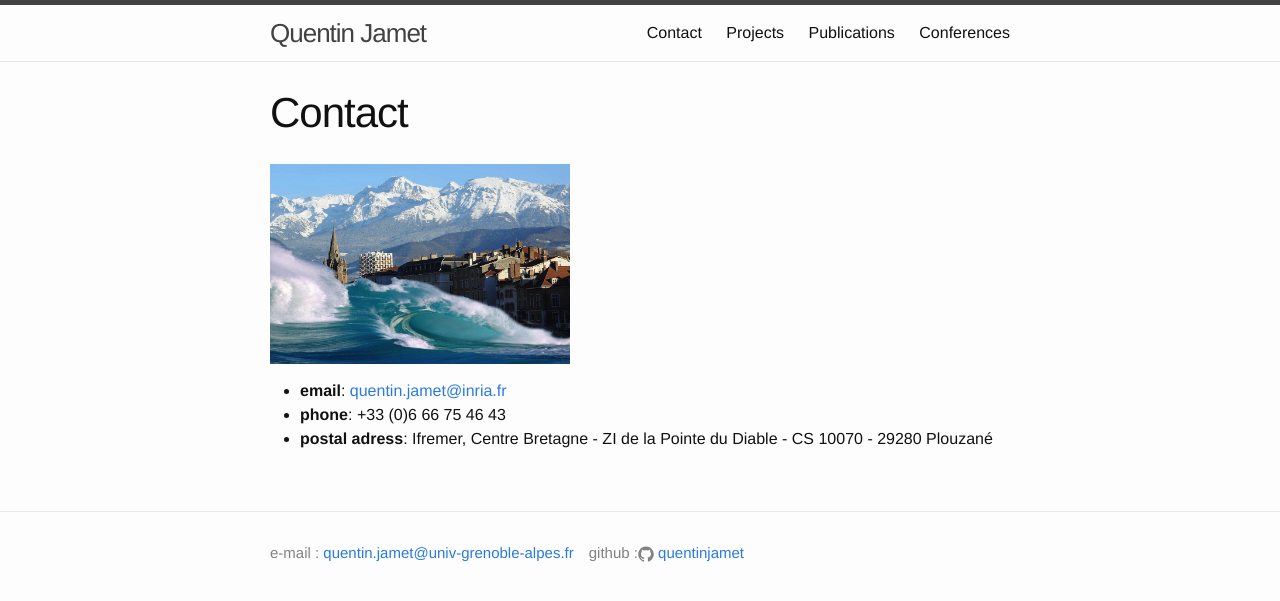
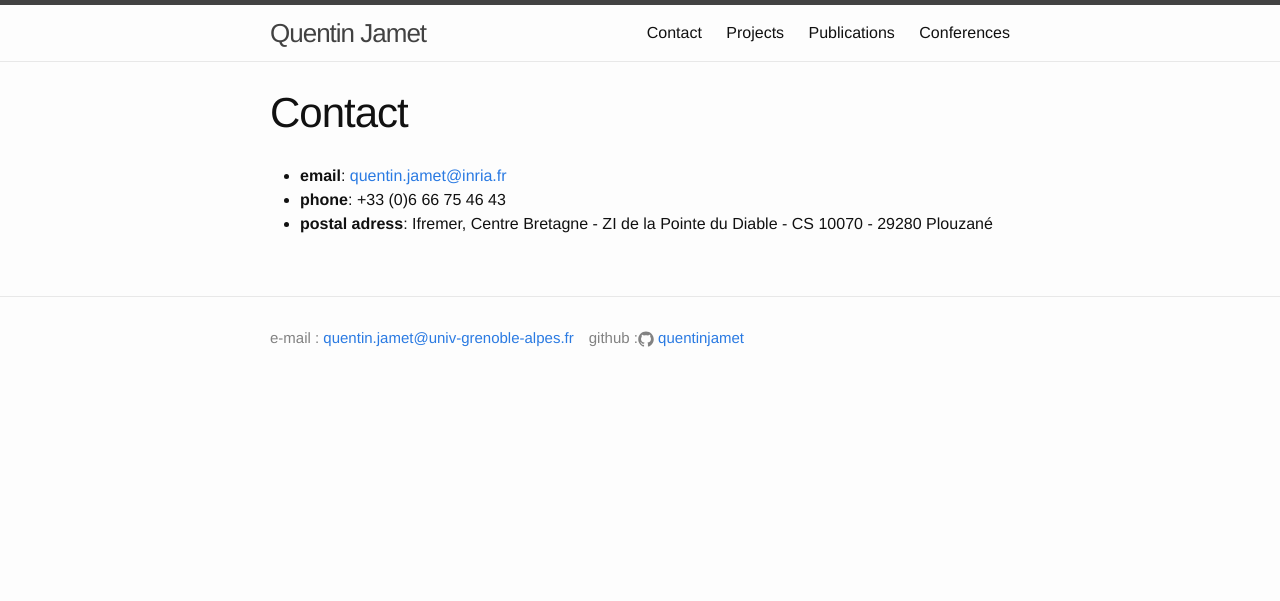
Before and after one commit to quentinjamet/quentinjamet.github.io, a Jekyll site: the page built from contact.md, in a window 1280 px wide. Shown: the top 601 px of the page. Built offline with Jekyll 4.4.1, drawn with Linux system fonts in a browser that asks for light colours.

Commit message:
update contact

```diff
--- a/contact.md
+++ b/contact.md
@@ -3,7 +3,6 @@ layout: page
 title: Contact
 permalink: /contact/
 ---
-![image]({{site.baseurl}}/img/grenoble.jpg){:width="300px"}
 
  - **email**: <mailto:quentin.jamet@inria.fr>
  - **phone**: +33 (0)6 66 75 46 43
```
